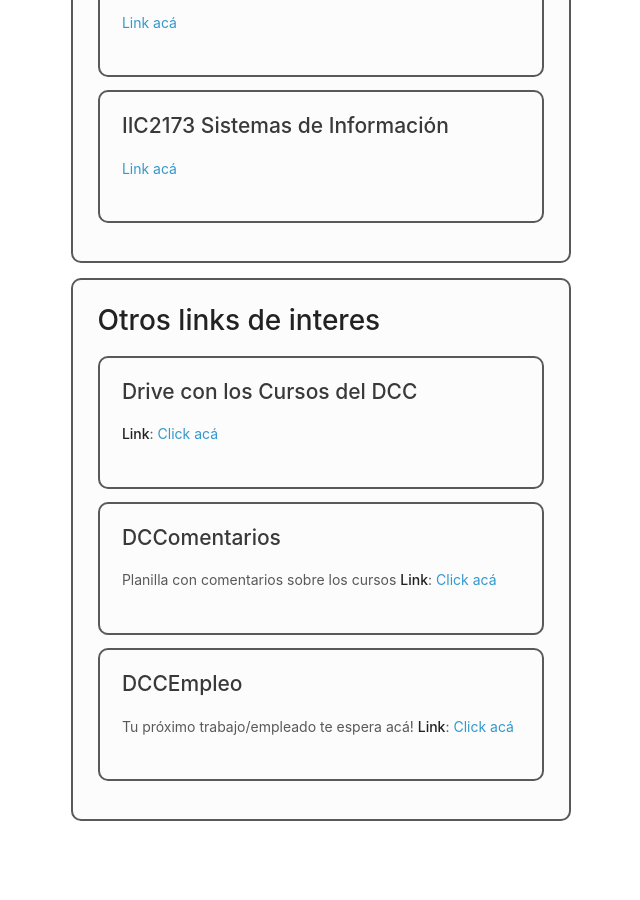
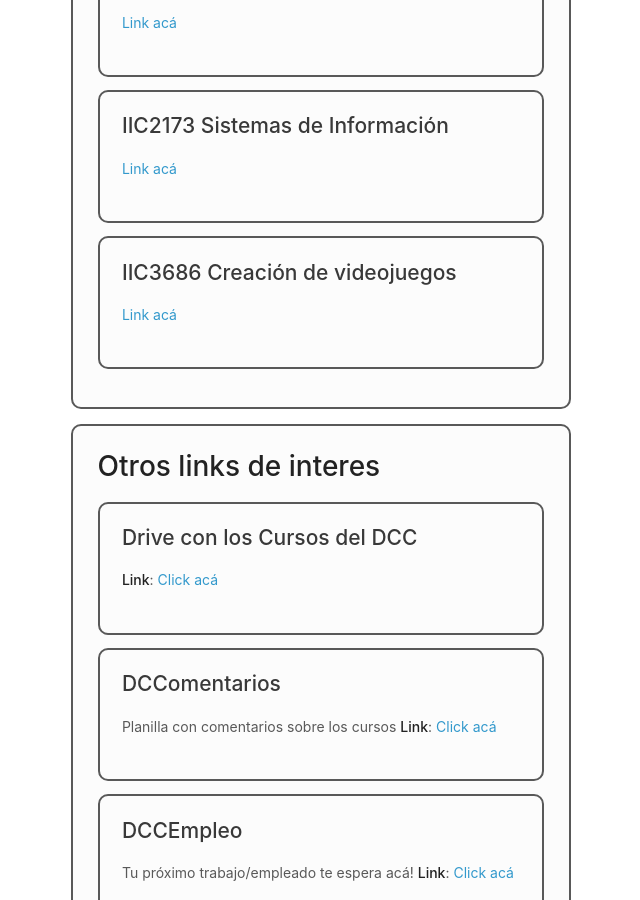
Before and after one commit to capitulo-acm-puc/capitulo-acm-puc.github.io, a Jekyll site: the page built from 6-grupos_y_canales.md, in a window 1280 px wide and 900 px high, scrolled down 6225 px. Shown: the whole window, without its empty margins (535-1175 px from the left). Built offline with Jekyll 4.4.1, drawn with Linux system fonts in a browser that asks for light colours.

Commit message:
Update 6-grupos_y_canales.md

```diff
--- a/6-grupos_y_canales.md
+++ b/6-grupos_y_canales.md
@@ -223,6 +223,14 @@ Advertencia, el grupo permite confesiones de todo tipo, sin censura.
 [Link acá](https://t.me/joinchat/CVrRARvuI1UbzI39mnMXGg)
 </div>
 
+
+
+<div class="grupo">
+## IIC3686 Creación de videojuegos
+[Link acá](https://t.me/joinchat/I0y-GhonQvb41eXAc286lg)
+</div>
+
+
 </div>
 
 
```
